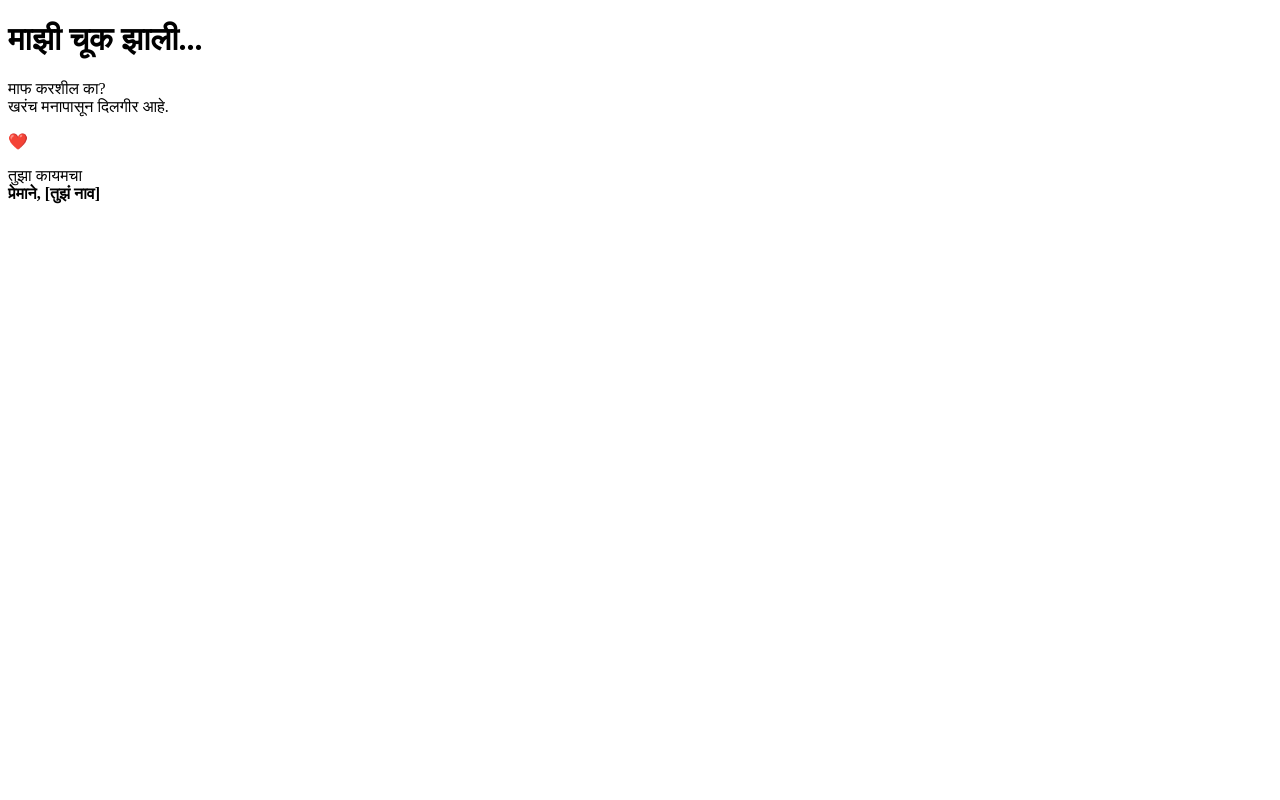
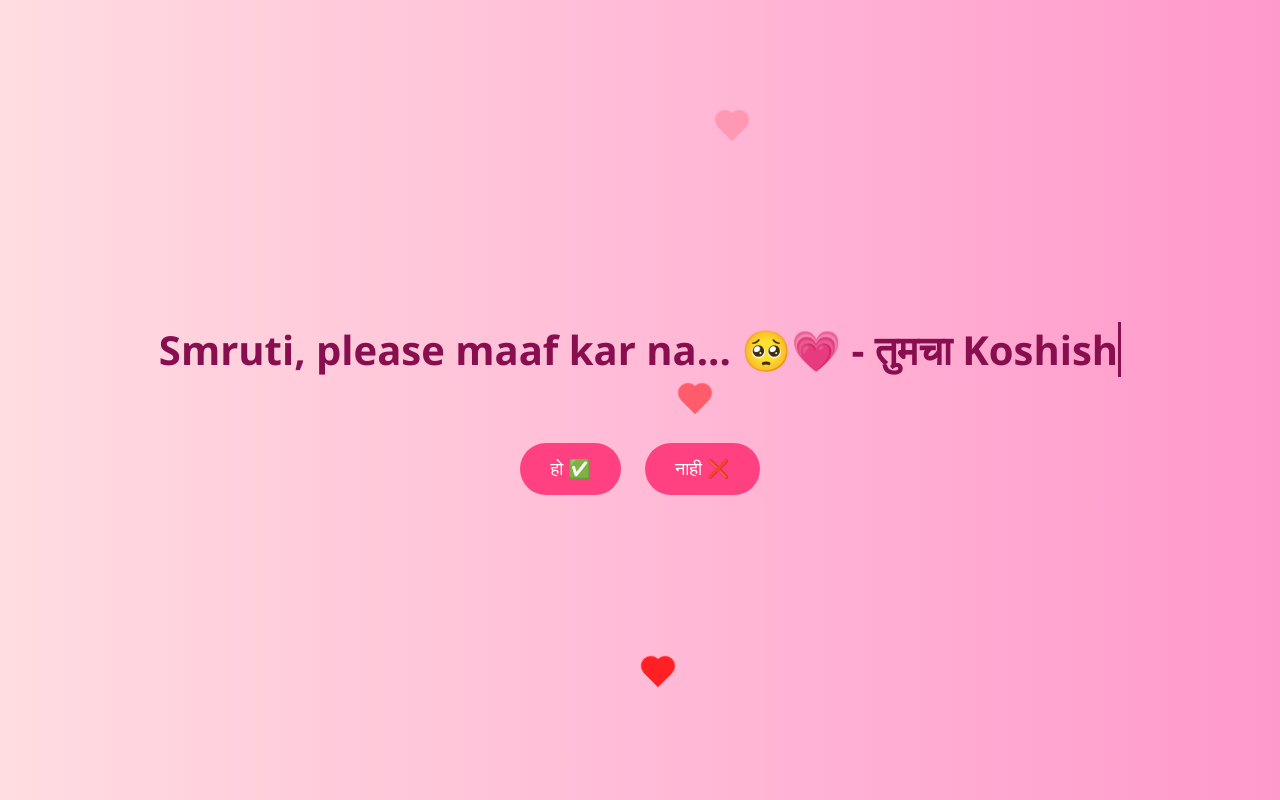
Before and after one commit to Bhushan-CDAC/Apology, a plain HTML site: page index.html in a window 1280 px wide. Drawn offline with Linux system fonts and the light colour scheme.

Commit message:
Update index.html

```diff
--- a/index.html
+++ b/index.html
@@ -1,19 +1,140 @@
-
 <!DOCTYPE html>
 <html lang="mr">
 <head>
   <meta charset="UTF-8">
-  <meta name="viewport" content="width=device-width, initial-scale=1.0">
-  <title>माफ करशील का?</title>
-  <link href="https://fonts.googleapis.com/css2?family=Baloo+2&display=swap" rel="stylesheet">
-  <link rel="stylesheet" href="style.css">
+  <title>Smruti, please maaf kar na 🥺</title>
+  <style>
+    body {
+      margin: 0;
+      padding: 0;
+      background: linear-gradient(to right, #ffdde1, #ff99cc);
+      font-family: 'Segoe UI', sans-serif;
+      color: #880e4f;
+      display: flex;
+      flex-direction: column;
+      align-items: center;
+      justify-content: center;
+      height: 100vh;
+      overflow: hidden;
+    }
+
+    h1 {
+      font-size: 2.5em;
+      animation: typing 4s steps(40, end), blink-caret .75s step-end infinite;
+      white-space: nowrap;
+      overflow: hidden;
+      border-right: 3px solid #880e4f;
+      max-width: 90%;
+    }
+
+    @keyframes typing {
+      from { width: 0 }
+      to { width: 100% }
+    }
+
+    @keyframes blink-caret {
+      from, to { border-color: transparent }
+      50% { border-color: #880e4f; }
+    }
+
+    .btn-group {
+      margin-top: 30px;
+    }
+
+    button {
+      background-color: #ff4081;
+      border: none;
+      color: white;
+      padding: 15px 30px;
+      font-size: 18px;
+      margin: 10px;
+      border-radius: 30px;
+      cursor: pointer;
+      transition: all 0.3s ease;
+    }
+
+    button:hover {
+      background-color: #f50057;
+      transform: scale(1.1);
+    }
+
+    .message {
+      margin-top: 20px;
+      font-size: 20px;
+      display: none;
+      text-align: center;
+    }
+
+    .heart {
+      position: absolute;
+      width: 20px;
+      height: 20px;
+      background: red;
+      transform: rotate(45deg);
+      animation: float 6s linear infinite;
+    }
+
+    .heart::before,
+    .heart::after {
+      content: '';
+      position: absolute;
+      width: 20px;
+      height: 20px;
+      background: red;
+      border-radius: 50%;
+    }
+
+    .heart::before {
+      top: -10px;
+      left: 0;
+    }
+
+    .heart::after {
+      left: -10px;
+      top: 0;
+    }
+
+    @keyframes float {
+      0% {
+        bottom: -20px;
+        left: calc(50% - 10px);
+        opacity: 1;
+      }
+      100% {
+        bottom: 100%;
+        left: calc(50% + 100px);
+        opacity: 0;
+      }
+    }
+  </style>
 </head>
 <body>
-  <div class="container">
-    <h1>माझी चूक झाली...</h1>
-    <p>माफ करशील का?<br> खरंच मनापासून दिलगीर आहे.</p>
-    <p class="heart">❤️</p>
-    <p>तुझा कायमचा<br><strong>प्रेमाने, [तुझं नाव]</strong></p>
+
+  <h1>Smruti, please maaf kar na... 🥺💗 - तुमचा Koshish</h1>
+
+  <div class="btn-group">
+    <button onclick="yesClicked()">हो ✅</button>
+    <button onclick="noClicked()">नाही ❌</button>
   </div>
+
+  <div class="message" id="messageBox"></div>
+
+  <!-- Heart Animation -->
+  <div class="heart" style="left: 20%; animation-delay: 0s;"></div>
+  <div class="heart" style="left: 40%; animation-delay: 2s;"></div>
+  <div class="heart" style="left: 60%; animation-delay: 4s;"></div>
+
+  <script>
+    function yesClicked() {
+      document.getElementById('messageBox').style.display = 'block';
+      document.getElementById('messageBox').innerHTML = "💖 Thank you Smruti! तू खरंच खूपच sweet आहेस 💖";
+    }
+
+    function noClicked() {
+      document.getElementById('messageBox').style.display = 'block';
+      document.getElementById('messageBox').innerHTML = "😢 पण please maaf kar na... मी खरंच sorry आहे 🙏";
+    }
+  </script>
+
 </body>
 </html>
```
